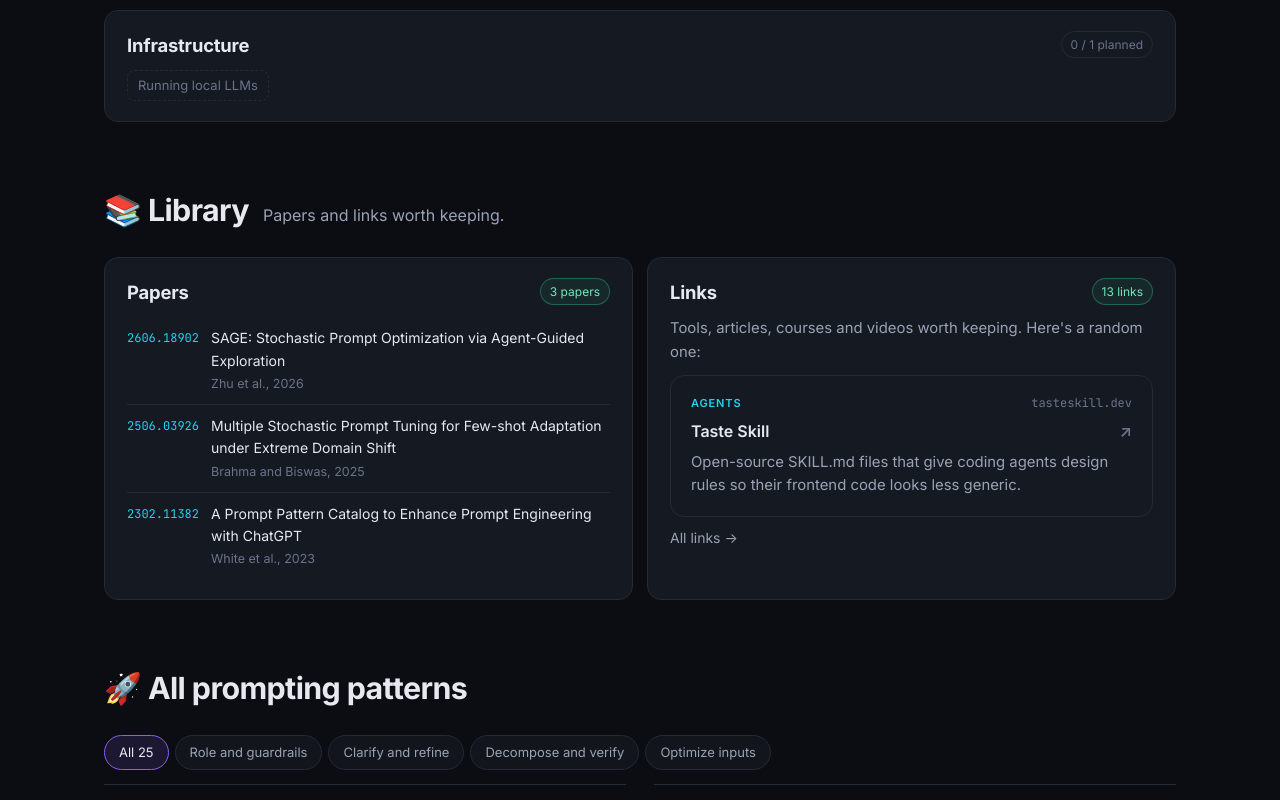
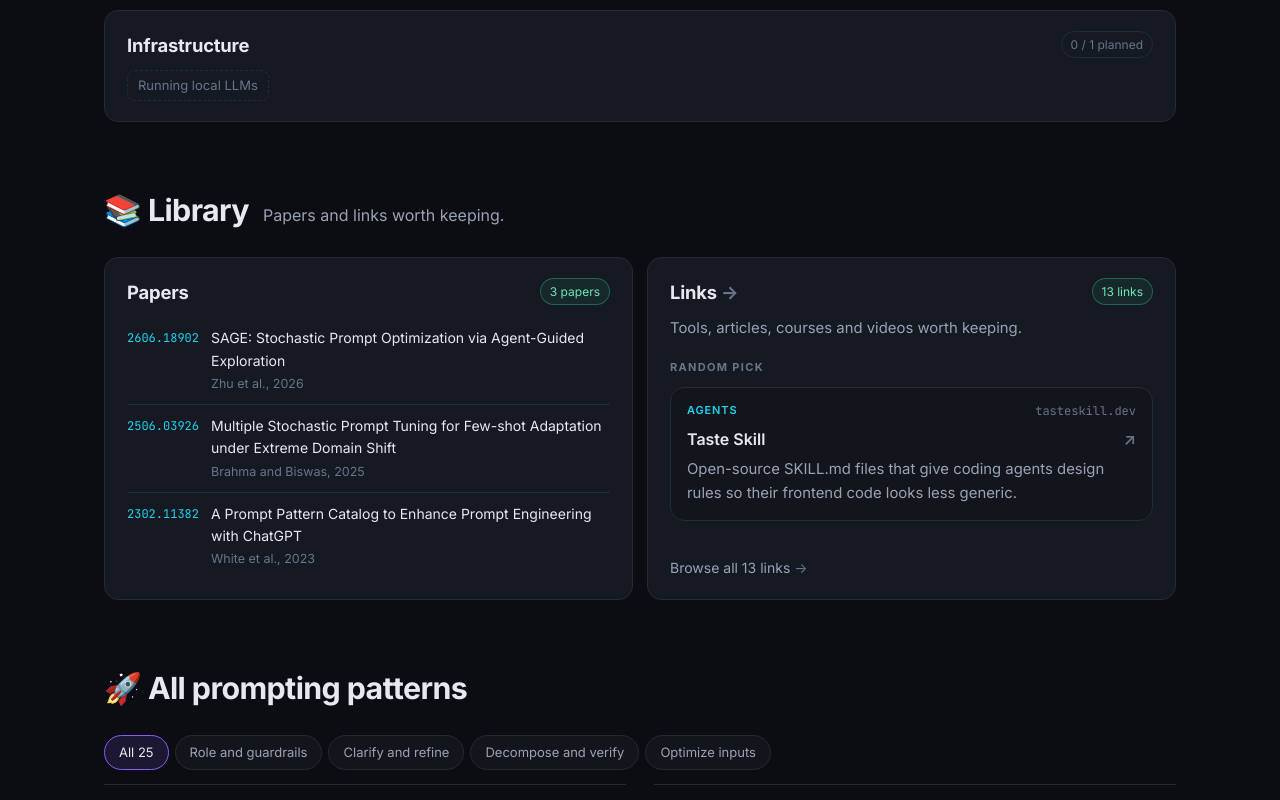
Before and after one commit to octdobre/ai, a plain HTML site: page index.html in a window 1280 px wide. Shown: the part 1989-2789 px from the top of the page. Drawn offline with Linux system fonts and the light colour scheme.

Commit message:
Updated links card.

```diff
--- a/index.html
+++ b/index.html
@@ -88,10 +88,13 @@
     .tile.linked { position: relative; transition: border-color .18s, transform .18s; }
     .tile.linked:hover { border-color: var(--border-hover); transform: translateY(-2px); }
     .tile.linked .tile-link::after { content: ""; position: absolute; inset: 0; border-radius: inherit; }
-    .tile.linked .chips a, .tile.linked .latest-all { position: relative; z-index: 1; }
+    .tile.linked { display: flex; flex-direction: column; }
+    .tile.linked .chips a, .tile.linked .random-link { position: relative; z-index: 1; }
+    .random-link .link-card { padding: 14px 16px; background: var(--bg-elev); }
+    .random-link .link-card:hover { background: var(--card-hover); }
     .tile-link .arrow, .tile-go .arrow { display: inline-block; color: var(--faint); transition: transform .18s, color .18s; }
     .tile.linked:hover .tile-link .arrow, .tile.linked:hover .tile-go .arrow { color: var(--accent); transform: translateX(3px); }
-    .tile-go { font-size: 14px; color: var(--muted); margin-top: 4px; }
+    .tile-go { font-size: 14px; color: var(--muted); margin-top: auto; padding-top: 4px; }
     .tile.linked:hover .tile-go { color: var(--text); }
     .tile > p { margin: 0; color: var(--muted); font-size: 0.93rem; }
     .tile h4 {
@@ -397,14 +400,15 @@
           </div>
         </article>
 
-        <article class="tile">
+        <article class="tile linked">
           <div class="tile-head">
-            <h3><a href="links/index.html">Links</a></h3>
+            <h3><a class="tile-link" href="links/index.html">Links <span class="arrow">→</span></a></h3>
             <span class="status on" id="link-status"></span>
           </div>
-          <p>Tools, articles, courses and videos worth keeping. Here's a random one:</p>
-          <div id="random-link"></div>
-          <a class="latest-all" href="links/index.html">All links <span class="arrow">→</span></a>
+          <p>Tools, articles, courses and videos worth keeping.</p>
+          <h4>Random pick</h4>
+          <div class="random-link" id="random-link"></div>
+          <span class="tile-go" id="link-go">Browse all links <span class="arrow">→</span></span>
         </article>
       </div>
     </section>
@@ -462,6 +466,7 @@
     // One random link per page load, read from links/links.js
     document.getElementById('random-link').innerHTML = randomLinks(1).map(linkCard).join('');
     document.getElementById('link-status').textContent = `${LINKS.length} links`;
+    document.getElementById('link-go').firstChild.textContent = `Browse all ${LINKS.length} links `;
     document.getElementById('link-count').innerHTML = `<b>${LINKS.length}</b> links`;
 
     // Newest blog post, read from blog/posts.js
```
